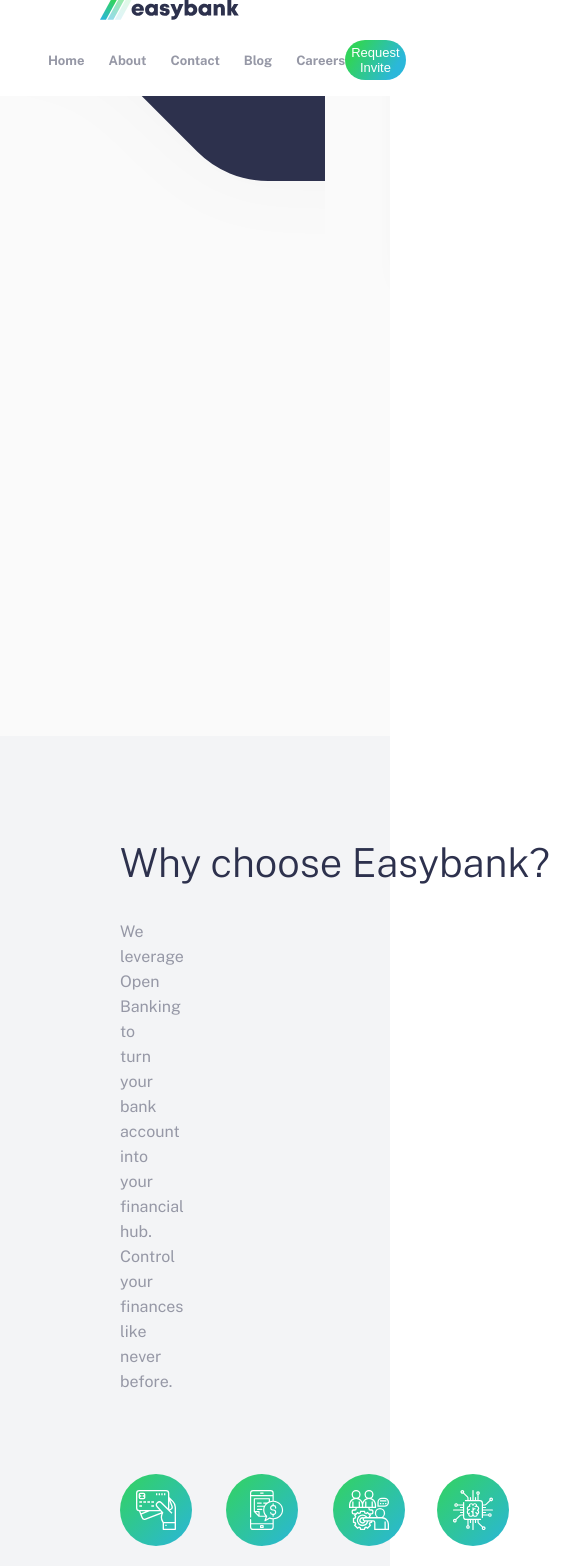
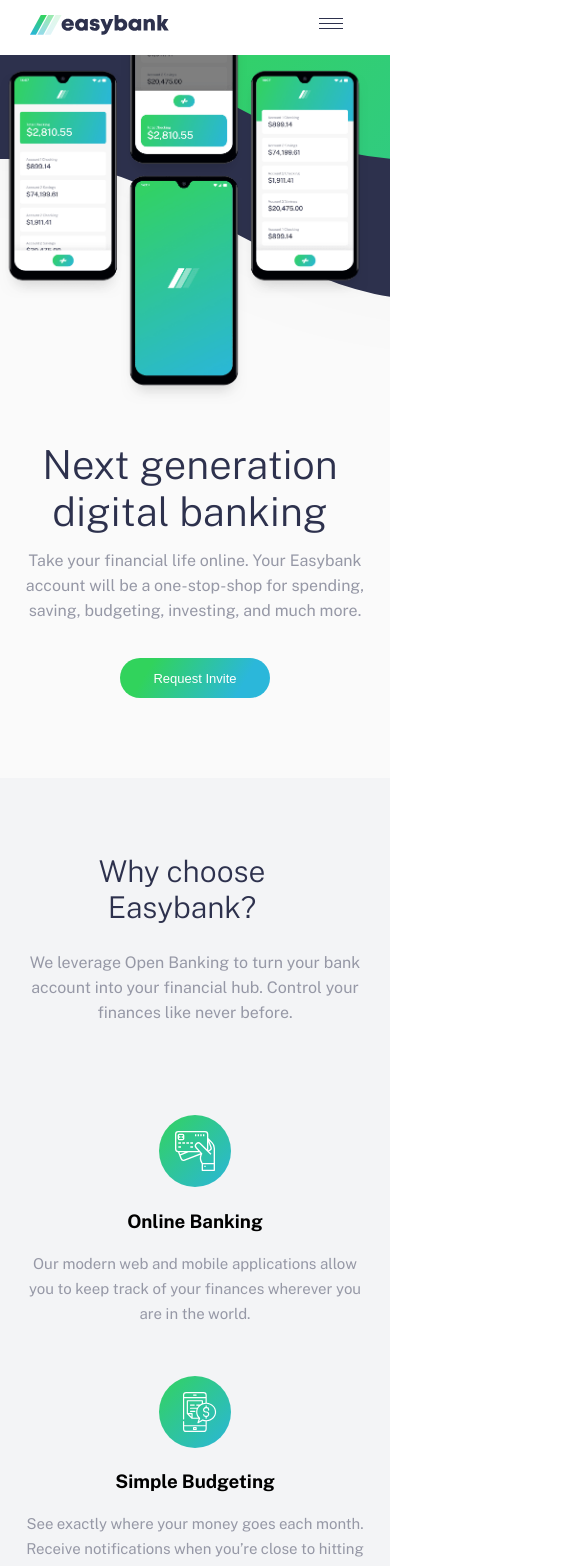
Before and after one commit to MrSHADD/easybank-landing-page, a React (Create React App) app: page / in a window 390 px wide. Shown: the top 1566 px of the page, 585 px wide, since content can reach past the window. Built offline with nearby package versions, Linux system fonts and the light colour scheme.

Commit message:
Update style.css

```diff
--- a/public/style.css
+++ b/public/style.css
@@ -10,27 +10,25 @@ body {
 
 .header{
     background-color: white;
+    display: flex;
 }
 
 .navbar{
     display: flex;
     justify-content: space-between;
     align-items: center;
-    padding: 1rem 1.5rem;
+    padding: 1rem 1rem;
 }
 
 .nav-menu{
     display: flex;
-    justify-content: space-between;
-    align-items: center;
     font-size: 13px;
-    margin: auto;
-    padding-right: 0;
-    padding-left: 0;
+    margin-right: 200px;
 }
 
 .hamburger{
     display: none;
+
 }
 
 .nav-item {
@@ -47,12 +45,30 @@ a{
 }
 
 .img-logo{
-    margin-left: 100px;
+    margin-left: 120px;
+    height: 20px;
+    margin-right: 145px;
+    margin-top: 28px;
+}
+
+.img-logo2{
+    margin-left: 120px;
+    height: 20px;
+    margin-right: 145px;
+    margin-top: 28px;
 }
 
 .nav-link{
     color: hsl(233, 8%, 62%);
     font-weight: 700;
+}
+
+.nav-item :hover{
+    color: black;
+}
+
+.nav-item:hover .bar{
+    display: block;
 }
 
 
@@ -61,7 +77,6 @@ a{
     border-style: none;
     border-radius: 20px;
     font-size: 13px;
-    margin-right: 80px;
     width: 150px;
     height: 40px;
     cursor: pointer;
@@ -79,14 +94,17 @@ a{
 }
 
 .section1{
-    /* background-color: hsl(220, 16%, 96%); */
     overflow-y: hidden;
     overflow-x: hidden;
     display: flex;
     background-color: hsl(0, 0%, 98%);
-    height: 640px;
+    width: 600;
 }
 
+.div-img-bg-mobi{
+    display: none;
+    margin-top: 100px;
+}
 .img-bg{
     margin-top: -260px;
     margin-left: -50px;
@@ -178,6 +196,21 @@ a{
     background-color: hsl(0, 0%, 98%);
 }
 
+.latest{
+    padding-left: 0px;
+    padding-top: 50px;
+    margin-bottom: 40px;
+}
+
+.latest-articles-text{
+    font-size: 35px;
+    width: 300px;
+    margin-left: 120px;
+    font-family: Public Sans;
+    font-weight: 300;
+    color: hsl(233, 26%, 24%);
+}
+
 .latest-articles-contents{
     display: flex;
     padding-left: 120px;
@@ -188,17 +221,42 @@ a{
     font-size: 9px;
     color: hsl(233, 8%, 62%);
     margin-right: 20px;
-    /* margin-right: 30px; */
     margin-left: 20px;
 }
 
-.latest-articles-contents h3{
+/* .latest-articles-contents h3{
     font-size: 15px;
     margin-right: 30px;
     margin-left: 20px;
     color: hsl(233, 26%, 24%);
     margin-bottom: 0px;
+    cursor: pointer;
+} */
 
+.bar {
+    display: none;
+    width: 29px;
+    height: 3px;
+    margin: 5px auto;
+    margin-top: 14px;
+    margin-bottom: -70px;
+    -webkit-transition: all 0.3s ease-in-out;
+    transition: all 0.3s ease-in-out;
+    background: rgb(49,211,92);
+    background-color: linear-gradient(120deg, rgba(49,211,92,1) 20%, rgba(43,183,218,1) 80%);
+
+}
+
+.articles-topic {
+    font-size: 15px;
+    margin-right: 30px;
+    margin-left: 20px;
+    color: hsl(233, 26%, 24%);
+    margin-bottom: 0px;
+}
+
+.latest-articles-contents a :hover{
+    color: hsl(136, 65%, 51%);
 }
 
 .latest-articles-contents p{
@@ -211,6 +269,9 @@ a{
     background-color: white;
     width: 240px;
     margin-right: 20px;
+    margin-bottom: 80px;
+    padding-bottom: 10px;
+    border-radius: 5px;
 }
 
 .img-currency{
@@ -224,20 +285,17 @@ a{
 .footer{
     background-color:hsl(233, 26%, 24%);
     display: flex;
-    padding: 40px 0px 20px 30px;
+    padding: 40px 0px 20px 10px;
 }
 
 .footer-logos{
-    margin-right: 80px;
+    margin-right: 70px;
 }
 
 .socials-logo{
-    margin-left: 100px;
+    margin-left: 120px;
     margin-top: 50px;
     min-width: 170px;
-
-}
-.socials-logo :hover{
 
 }
 
@@ -253,42 +311,237 @@ a{
     line-height: 30px;
     margin-top: 2px;
 }
+.list a{
+    color: hsl(220, 16%, 96%);
+}
+
+.list a :hover{
+    color: hsl(136, 65%, 51%);
+}
 
 .list-left{
     margin-right: 120px;
+    min-width: 70px;
 }
 
-/* .btn-text{
-    margin-left: 270px;
-    text-align: left;
-    background-color: blue;
-    padding-left: -90px;
-} */
+.list-right{
+    min-width: 90px;
+
+}
 
 .btn-text h5{
-    margin-left: 270px;
+    margin-left: 150px;
     color: hsl(233, 8%, 62%);
 }
 
 .btn-text button{
-    margin-left: 320px;
+    margin-left: 210px;
 }
 
-.attribution{
-    background-color: hsl(233, 26%, 24%);
-    color: white;
-}
 
-.attribution a {
-    color: wheat;
-}
 
 
 /* for mobile */
 @media only screen and (max-width: 600px) {
 
+.header{
+    display: flex;
+}
+.navbar{
+        position: fixed;
+        right: 100%;
+        top: 5rem;
+        flex-direction: column;
+        background-color: #fff;
+        width: 300px;
+        margin-right: 40px;
+        height: 260px;
+        border-radius: 10px;
+        text-align: center;
+        transition: 0.5s;
+        box-shadow:
+            0 10px 27px rgba(0, 0, 0, 0.05);
+}
 .nav-menu{
+    display: block;
 
+    margin-left: 130px;
 }
 
+.nav-item{
+    margin-top: 15px;
+    font-size: 20px;
+    font-weight: 100;
 }
+
+.navbar button{
+    display: none;
+}
+.navbar.active {
+    right: 0;
+}
+.hamburger {
+    display: block;
+    cursor: pointer;
+    margin-left: 150px;
+    margin-top: 14px;
+}
+
+.img-logo{
+    margin: 15px 0px 20px 30px;
+}
+
+.img-logo2{
+    margin-left: 110px;
+}
+
+
+.section1{
+    display: block;
+    overflow-y: visible;
+}
+
+.div-img-bg-mobi{
+    display: block;
+    margin-top: 0px;
+}
+.div-img-bg{
+    display: none;
+}
+
+.img-bg{
+    width: 770px;
+    height: 600px;
+    margin-top: -270px;
+    margin-left: -200px;
+    padding-top: 150px;
+}
+.mockups{
+    margin-top: -600px;
+    margin-left: 0px;
+    height: 450px;
+    /* overflow: visible; */
+}
+.nav-item:hover .bar{
+    display: none;
+}
+.intro{
+    padding-left: 0px;
+    padding-top: 0px;
+    text-align: center;
+    margin-bottom: 80px;
+}
+.next-gen{
+    font-size: 40px;
+    width: 400px;
+    padding-right: 20px;
+}
+.para{
+    margin-right: 0px;
+    margin-top: -20px;
+    margin-bottom: 35px;
+}
+
+
+/* section2 */
+.section2{
+    text-align: center;
+}
+.reasons{
+    padding-left: 0px;
+    padding-top: 50px;
+    margin-bottom: 130px;
+}
+
+.reasons-list{
+    display: block;
+    padding-left: 0px;
+    padding-right: 0px;
+    padding-bottom: 2px;
+}
+
+.reasons-list p{
+    padding-right: 0px;
+    margin: 0px 20px 90px 20px;
+}
+
+.reasons-item{
+    margin-top: -40px;
+}
+
+.why-choose{
+    font-size: 30px;
+    width: 340px;
+    padding-right: 30px;
+    margin-right: 0px;
+    margin-left: 27px;
+}
+
+.para2{
+    margin-right: 0px;
+    margin-bottom: 70px;
+}
+
+.latest-articles-contents{
+    display: block;
+    padding-left: 40px;
+    padding-right: 0px;
+    margin-right: 20px;
+    padding-bottom: 10px;
+}
+.latest{
+    text-align: center;
+    margin-right: 50px;
+    margin-left: 4px;
+}
+.latest-articles-text{
+    margin-left: 40px;
+}
+
+.articles{
+    width: 300px;
+    padding-bottom: 30px;
+}
+
+.img-currency{
+    width: 300px;
+}
+
+/* footer */
+.footer{
+    display: block;
+    padding: 40px 0px 20px 10px;
+}
+
+
+.socials-logo{
+    margin: 20px 0px 20px 90px;
+}
+
+.socials{
+    height: 25px;
+}
+
+.list{
+    display: block;
+    text-align: center;
+    width: 300px;
+}
+
+.list-left{
+    margin-right: -20px;
+}
+
+.list-right{
+    margin-right: -20px;
+}
+
+.btn-text h5{
+    margin-left: 75px;
+    margin-right: 70px;
+}
+
+.btn-text button{
+    margin-left: 105px;
+}
+}
```
